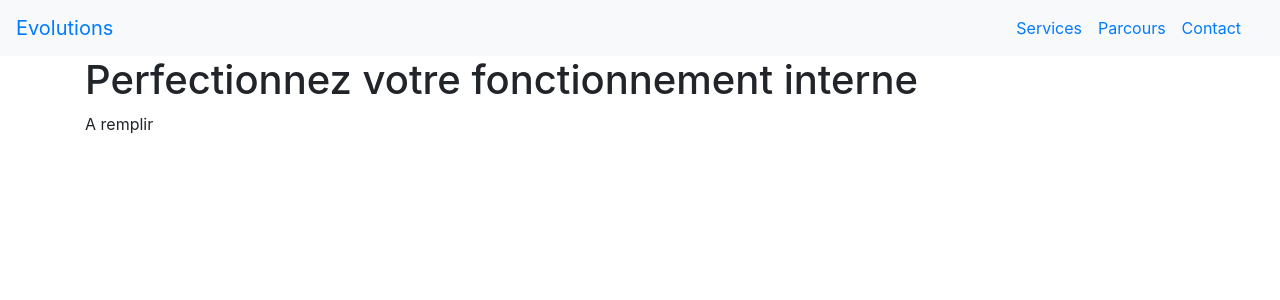
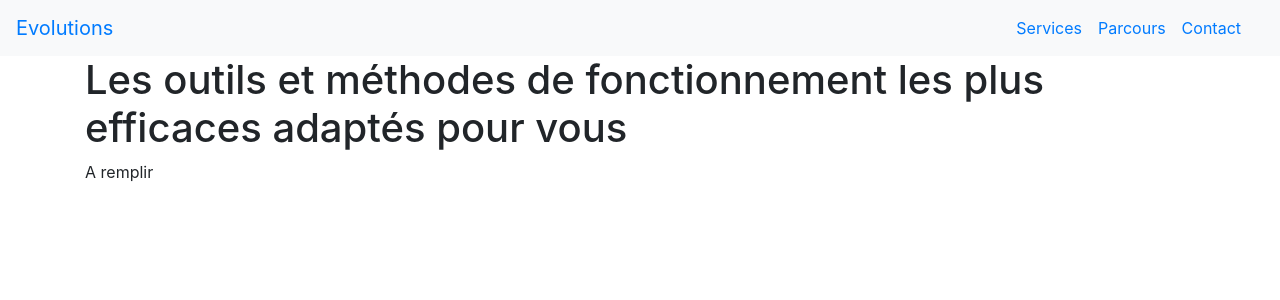
Before and after one commit to OrgaEvolutions/orgaevolutions.github.io, a Jekyll site: the page built from index.html, in a window 1280 px wide. Shown: the top 300 px of the page. Built offline with Jekyll 4.4.1, drawn with Linux system fonts in a browser that asks for light colours.

Commit message:
Update index.html

```diff
--- a/index.html
+++ b/index.html
@@ -3,6 +3,6 @@ layout: default
 title: evolutions
 ---
 <div>
-	<h1>Perfectionnez votre fonctionnement interne</h1>
+	<h1>Les outils et méthodes de fonctionnement les plus efficaces adaptés pour vous</h1>
 	<p>A remplir</p>
 </div>
```
